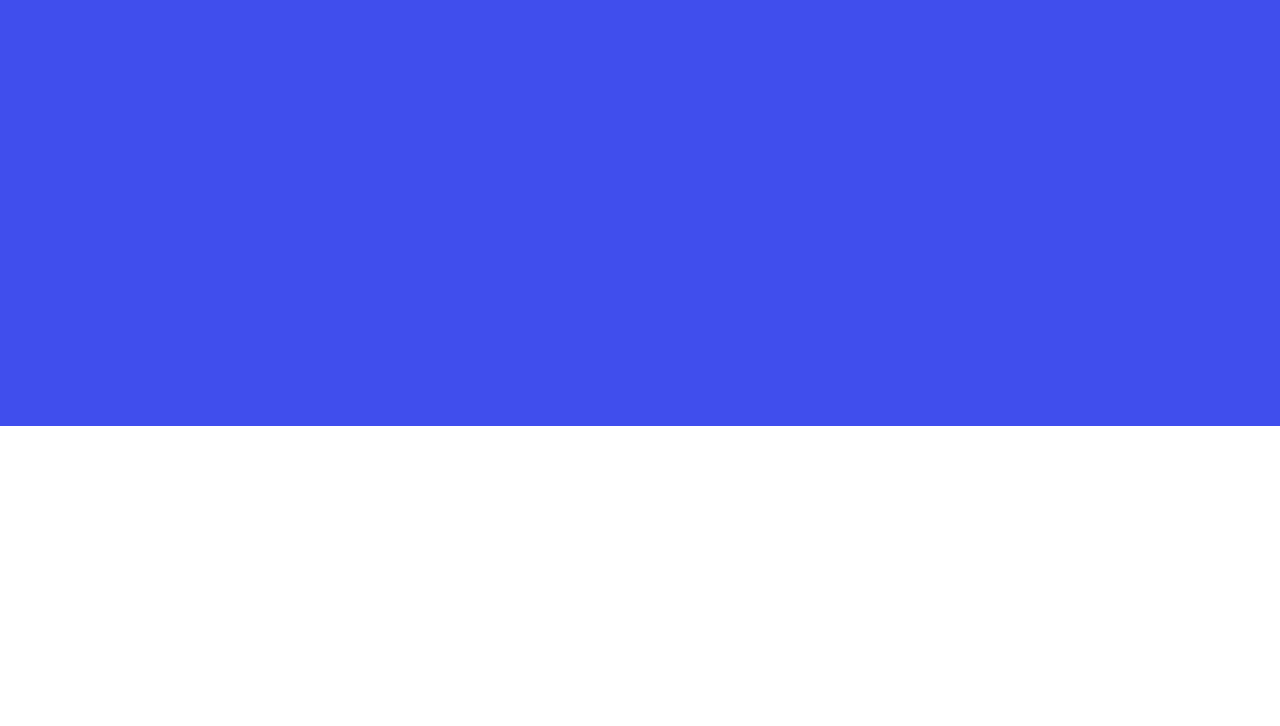
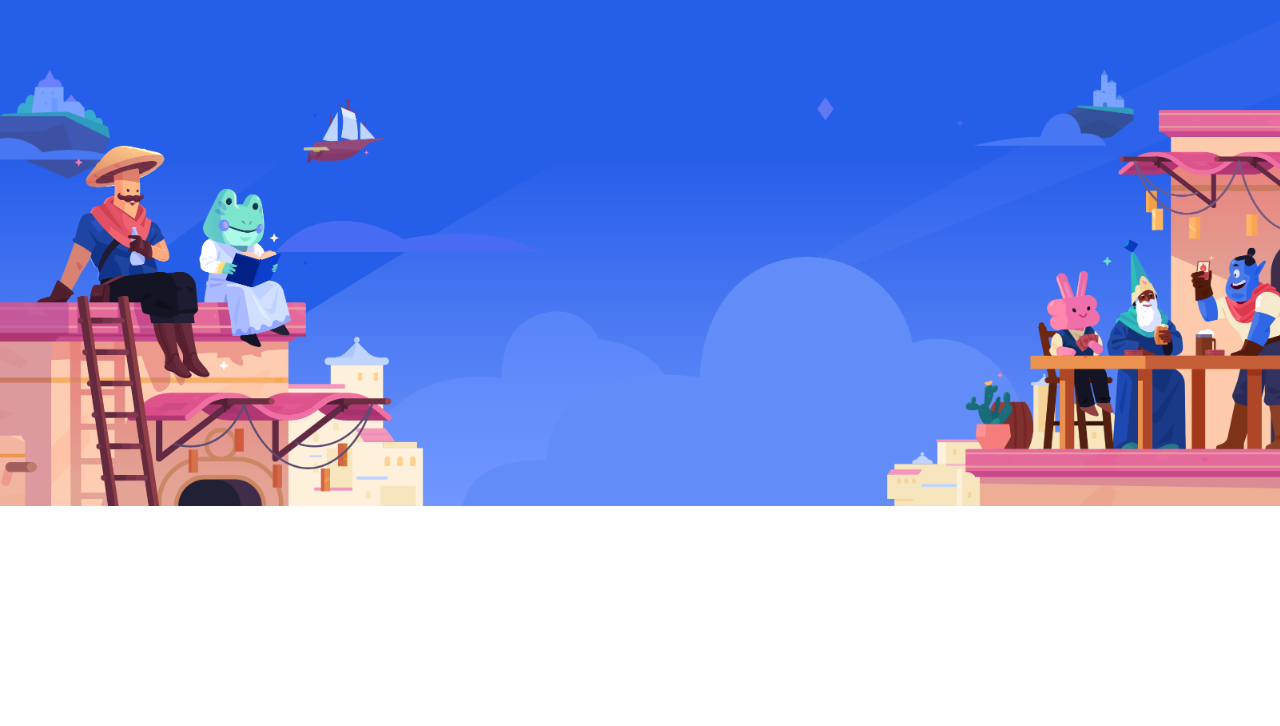
Before and after one commit to DanieleGelsomino/htmlcss-discord, a plain HTML site: page index.html in a window 1280 px wide. Shown: the part 74-800 px from the top of the page. Drawn offline with Linux system fonts and the light colour scheme.

Commit message:
add bg bottm-header

```diff
--- a/css/style.css
+++ b/css/style.css
@@ -54,7 +54,7 @@ body {
 /* content */
 
 header {
-    background-color: rgb(64, 78, 237);
+    background-color: #255EE8;
 }
 
 
@@ -105,6 +105,15 @@ header {
     text-decoration: underline;
 }
 
+
+
+.bottom-header {
+    background-image: url(../img/jumbo.png);
+    background-size: cover;
+    height: 500px;
+
+}
+
 /*
 .top-header {
     height: 80px;
```
Also changed, not shown: index.html (+3 -1 lines).
